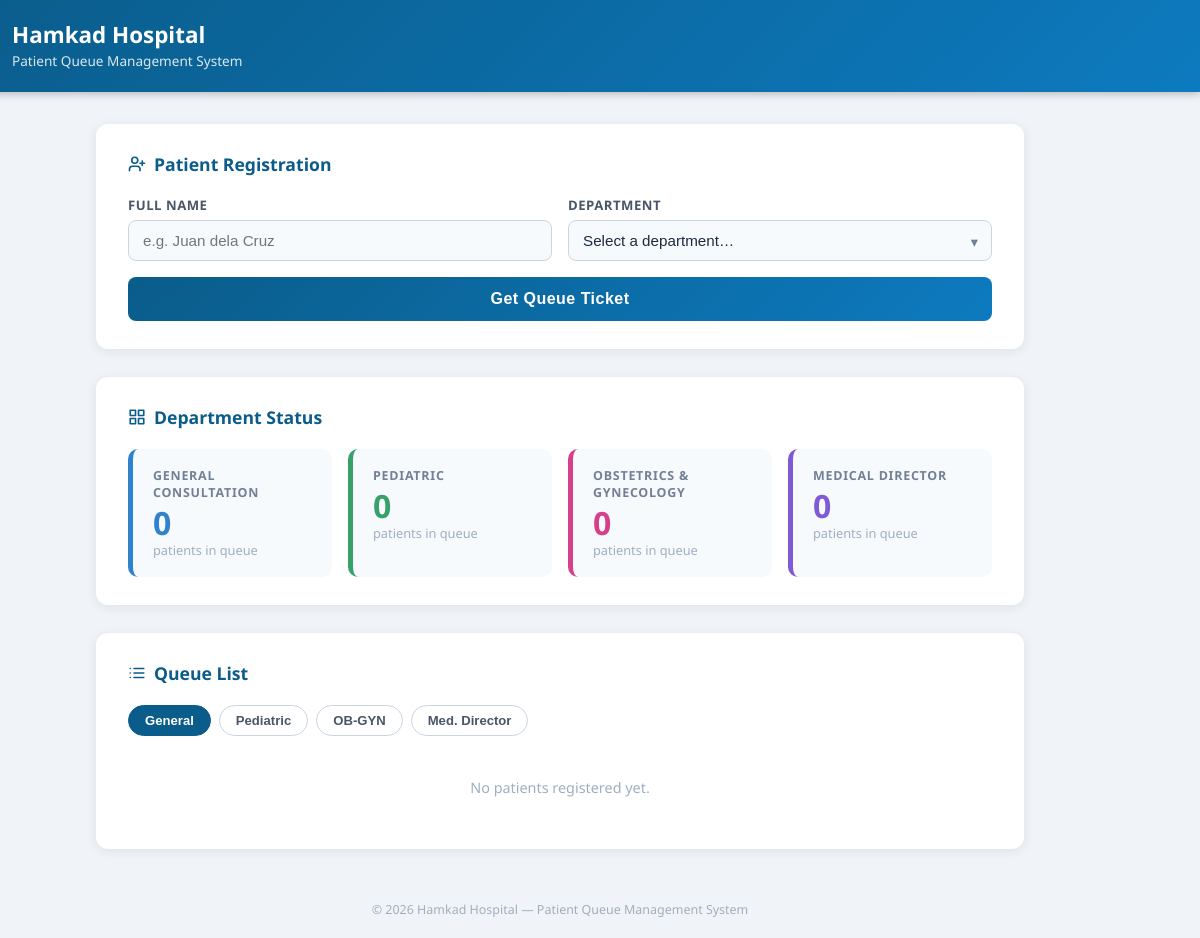
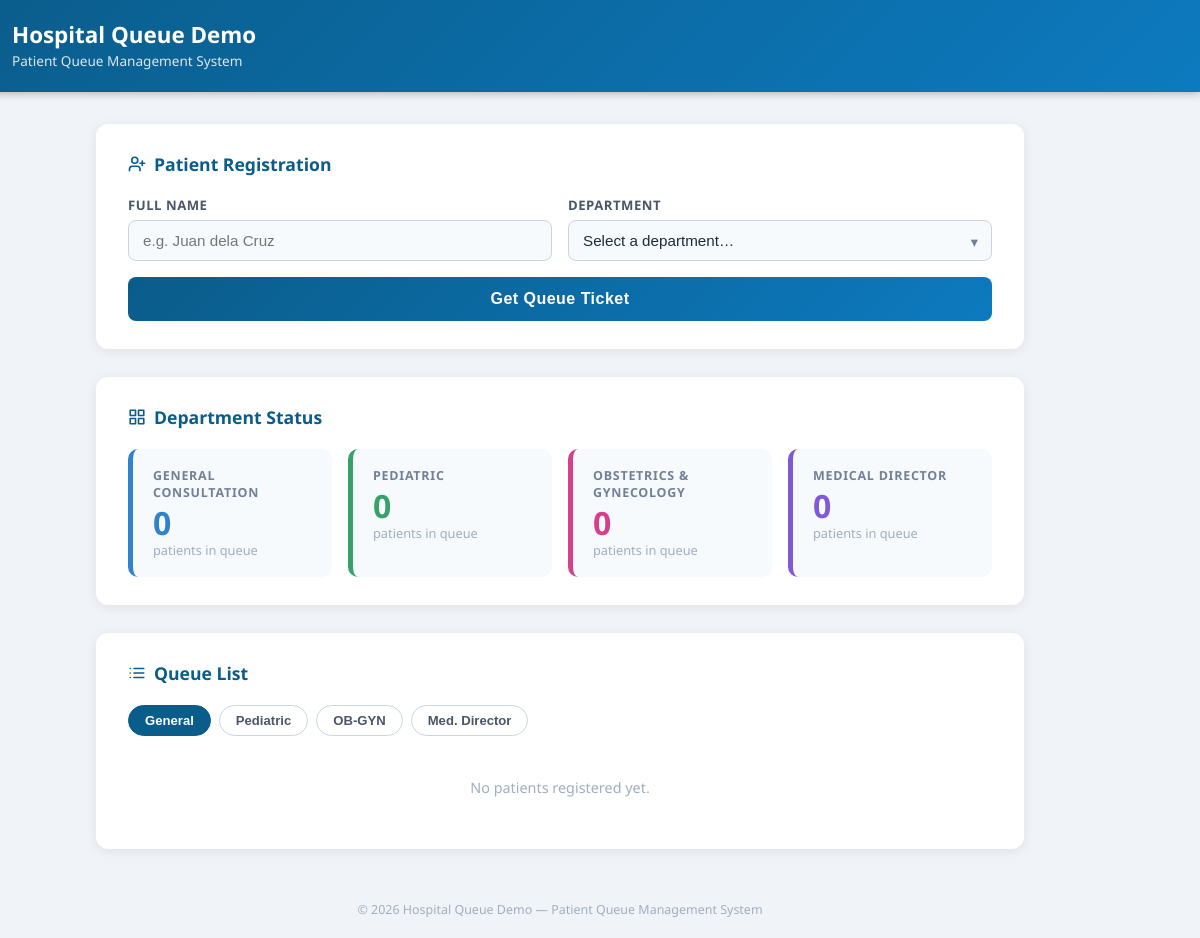
Before and after one commit to aharkeem/hamkad-queue, a plain HTML site: page index.html in a window 1280 px wide. Shown: the full height of the page, 80-1280 px from the left. Drawn offline with Linux system fonts and the light colour scheme.

Commit message:
Update index.html

```diff
--- a/index.html
+++ b/index.html
@@ -435,7 +435,7 @@
     </svg>
   </div>
   <div>
-    <h1>Hamkad Hospital</h1>
+    <h1>Hospital Queue Demo</h1>
     <p>Patient Queue Management System</p>
   </div>
 </header>
@@ -552,7 +552,7 @@
 </main>
 
 <footer>
-  &copy; 2026 Hamkad Hospital &mdash; Patient Queue Management System
+  &copy; 2026 Hospital Queue Demo &mdash; Patient Queue Management System
 </footer>
 
 <!-- ── Ticket overlay ── -->
```
